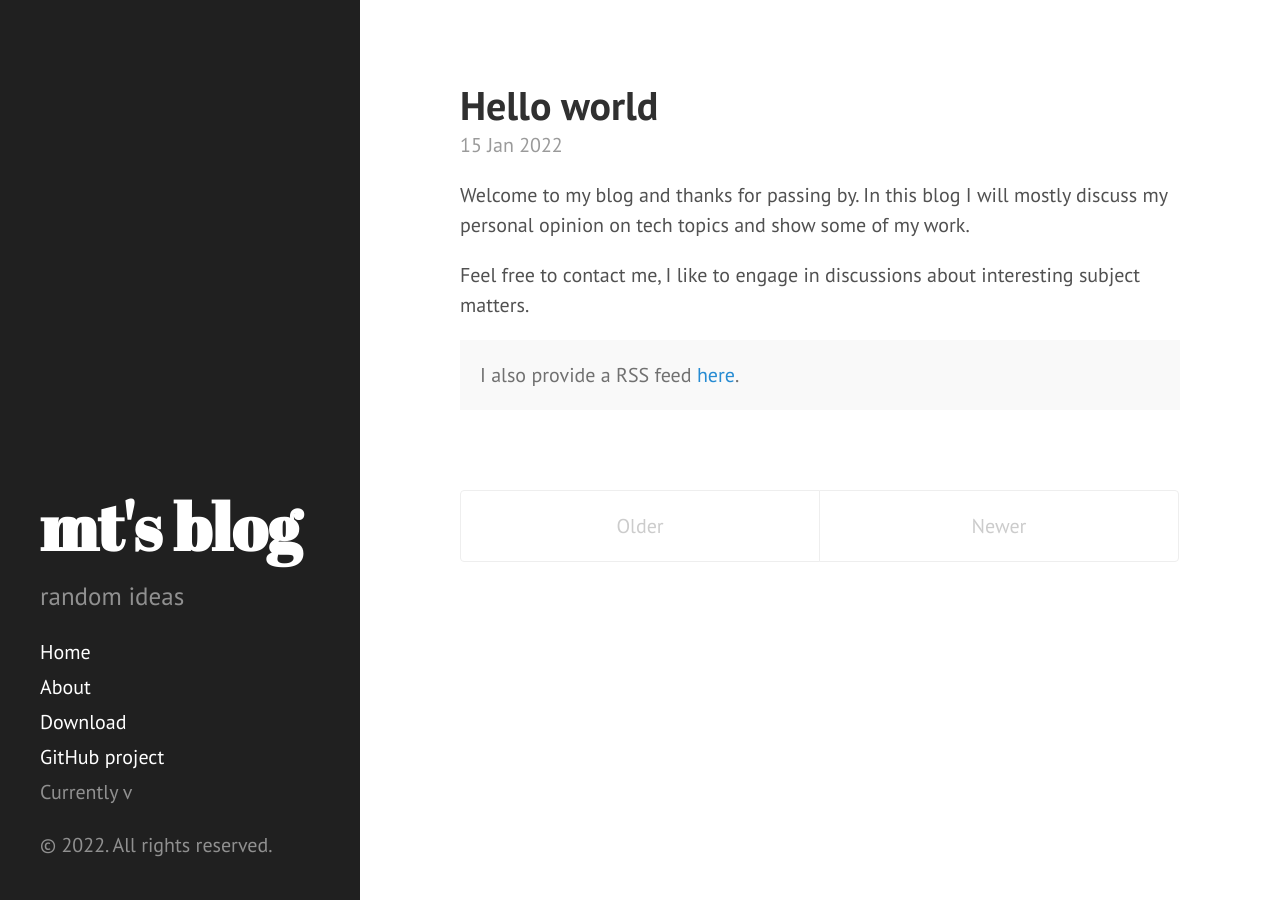
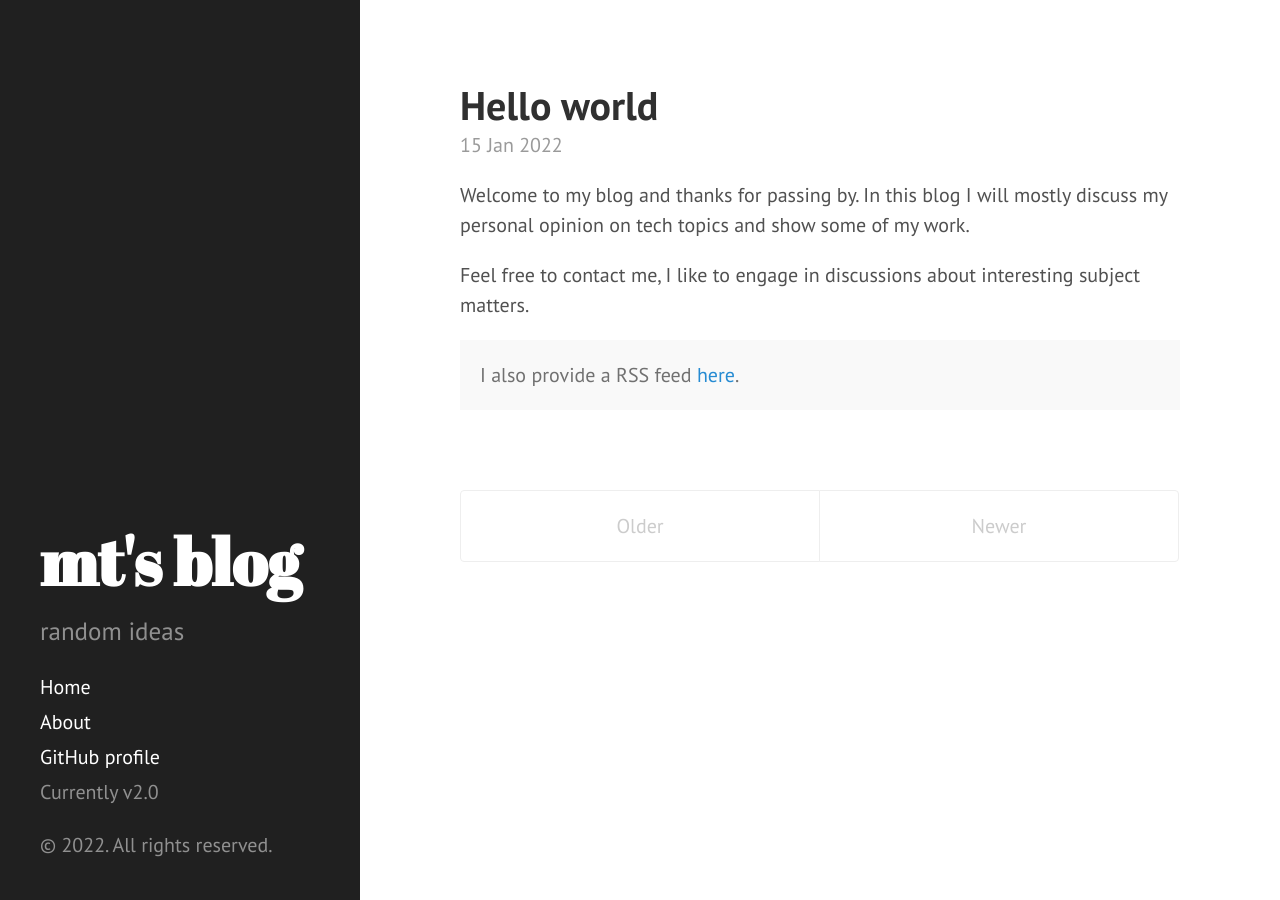
Before and after one commit to manueltarouca/manueltarouca.github.io, a Jekyll site: the page built from index.html, in a window 1280 px wide. Built offline with Jekyll 4.4.1, drawn with Linux system fonts in a browser that asks for light colours; Markdown is read by kramdown in place of the engine named in the settings; the list of posts is cut into pages by our own code.

Commit message:
Layout changes

```diff
--- a/_config.yml
+++ b/_config.yml
@@ -12,6 +12,9 @@ description: random ideas
 url: https://matm.xyz
 baseurl: /
 
+version: '2.0'
+repo: https://github.com/manueltarouca
+
 author:
   name: "Manuel Tarouca Martins"
 
--- a/_includes/sidebar.html
+++ b/_includes/sidebar.html
@@ -26,8 +26,7 @@
         {% endif %}
       {% endfor %}
 
-      <a class="sidebar-nav-item" href="{{ site.github.repo }}/archive/v{{ site.version }}.zip">Download</a>
-      <a class="sidebar-nav-item" href="{{ site.github.repo }}">GitHub project</a>
+      <a class="sidebar-nav-item" href="{{ site.github.repo }}">GitHub profile</a>
       <span class="sidebar-nav-item">Currently v{{ site.version }}</span>
     </nav>
 
```
